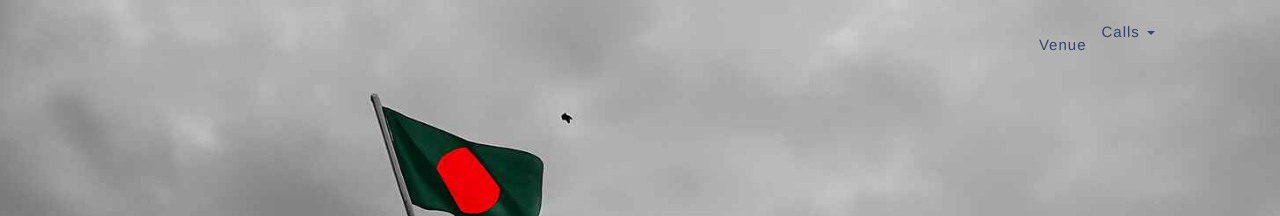
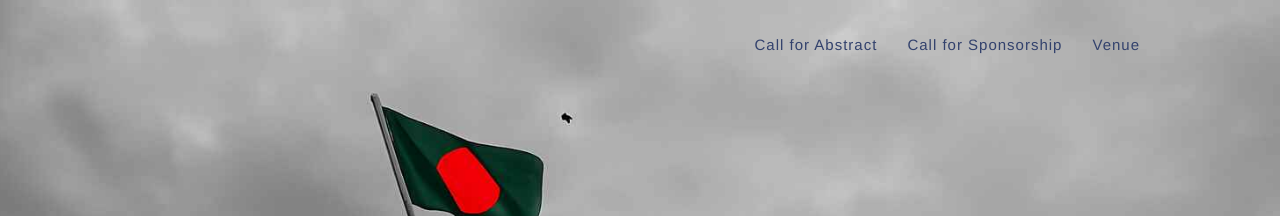
Before and after one commit to ymbdsummit2025/ymbdsummit2025.github.io, a Jekyll site: the page built from index.html, in a window 1280 px wide. Shown: the top 216 px of the page. Built offline with Jekyll 4.4.1, drawn with Linux system fonts in a browser that asks for light colours.

Commit message:
Update nav.html

```diff
--- a/_includes/nav.html
+++ b/_includes/nav.html
@@ -19,9 +19,7 @@
                 <!--<li>
                         <a class="{% if page.url contains '/calls/general' %}active{% endif %}" href="{{site.baseurl}}/calls/general">Call for Participation</a>
                     </li>-->
-                <li class="dropdown"></li>
-                <a href="#" class="dropdown-toggle" data-toggle="dropdown">Calls <span class="caret"></span></a>
-                <ul class="dropdown-menu">
+
                 <li>
                     <a class="{% if page.url contains '/calls/abstract' %}active{% endif %}"
                         href="{{site.baseurl}}/calls/abstract">Call for Abstract</a>
@@ -29,8 +27,6 @@
                 <li>
                     <a class="{% if page.url contains '/calls/sponsorship' %}active{% endif %}"
                         href="{{site.baseurl}}/calls/sponsorship">Call for Sponsorship</a>
-                    </li>
-                </ul>
                 </li>
                 <!--<li>
                         <a class="{% if page.url contains '/travel_grant_programme' %}active{% endif %}" href="{{site.baseurl}}/travel_grant_programme">Travel Grants</a>
```
Lines whose indentation alone changed are shown as unchanged.
